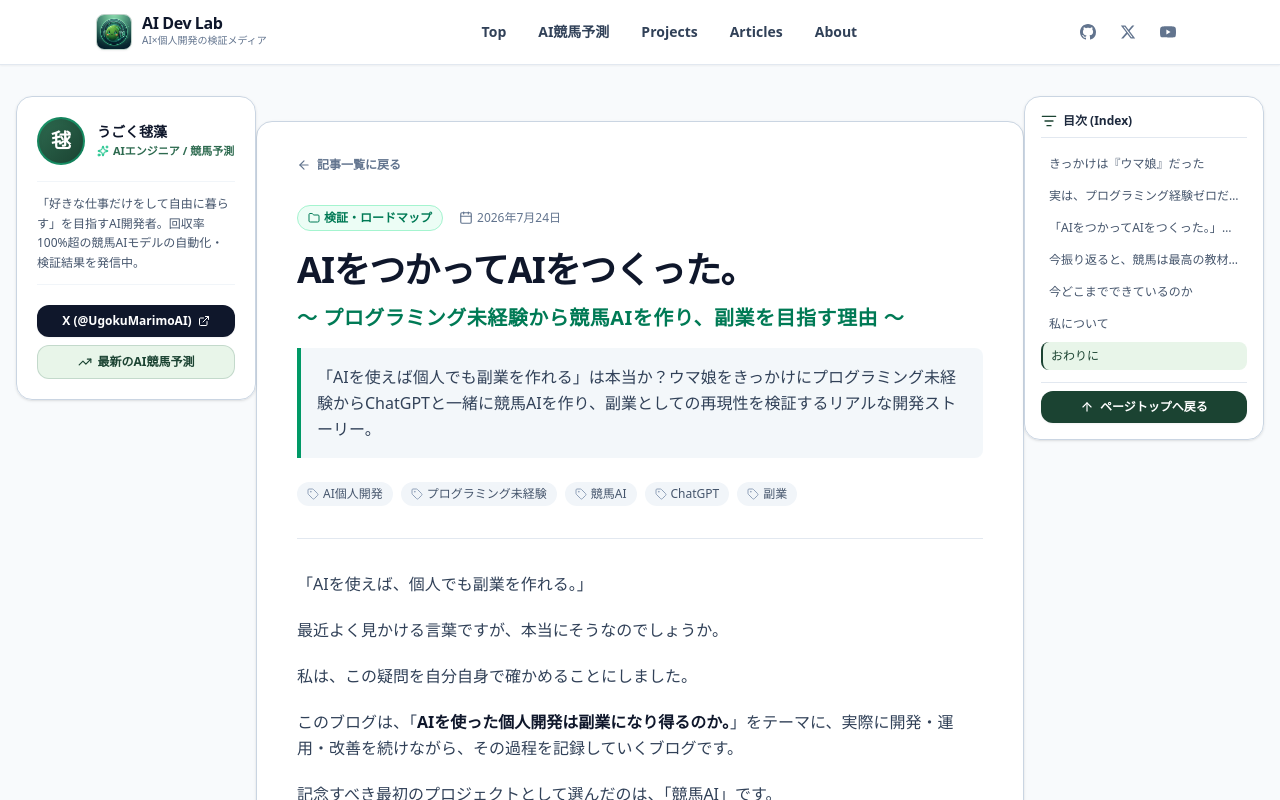
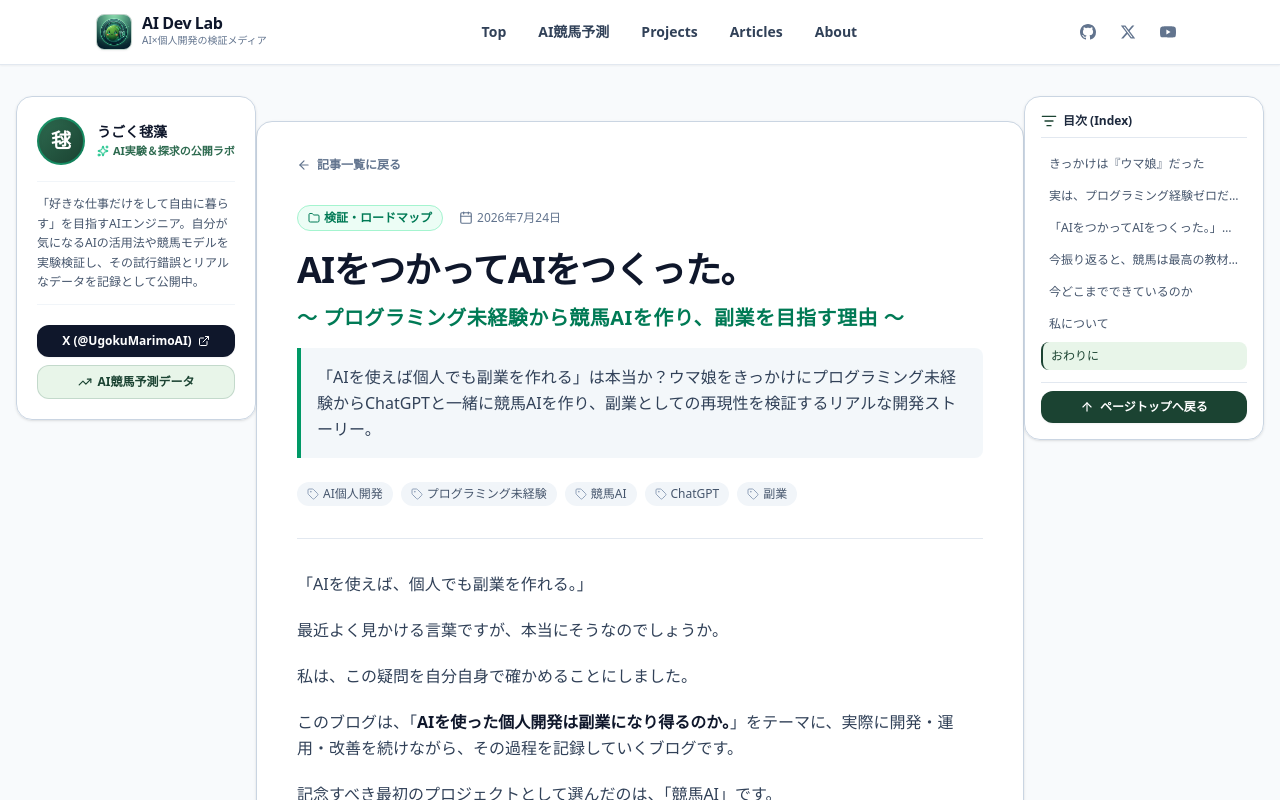
Before and after one commit to UgokuMarimo/ai-dev-lab, a Next.js app: page /articles/001-ai-side-business in a window 1280 px wide. Shown: the top 800 px of the page. Built offline with nearby package versions, Linux system fonts and the light colour scheme.

Commit message:
style: update AuthorSidebar bio to lab notes stance

```diff
--- a/src/components/common/AuthorSidebar.tsx
+++ b/src/components/common/AuthorSidebar.tsx
@@ -19,14 +19,14 @@ export default function AuthorSidebar() {
             </div>
             <div className="text-[11px] font-bold text-[#2d6a4f] flex items-center gap-1 mt-0.5">
               <Sparkles className="h-3 w-3 text-emerald-500" />
-              <span>AIエンジニア / 競馬予測</span>
+              <span>AI実験＆探求の公開ラボ</span>
             </div>
           </div>
         </div>
 
         {/* Bio */}
         <p className="text-xs text-slate-600 leading-relaxed border-t border-b border-slate-100 py-3">
-          「好きな仕事だけをして自由に暮らす」を目指すAI開発者。回収率100%超の競馬AIモデルの自動化・検証結果を発信中。
+          「好きな仕事だけをして自由に暮らす」を目指すAIエンジニア。自分が気になるAIの活用法や競馬モデルを実験検証し、その試行錯誤とリアルなデータを記録として公開中。
         </p>
 
         {/* Action Links */}
@@ -46,7 +46,7 @@ export default function AuthorSidebar() {
             className="w-full flex items-center justify-center gap-1.5 py-2 px-3 text-xs font-bold text-[#1b4332] bg-[#e8f5e9] hover:bg-[#2d6a4f] hover:text-white rounded-xl transition-all border border-[#2d6a4f]/20"
           >
             <TrendingUp className="h-3.5 w-3.5" />
-            <span>最新のAI競馬予測</span>
+            <span>AI競馬予測データ</span>
           </Link>
         </div>
       </div>
```
